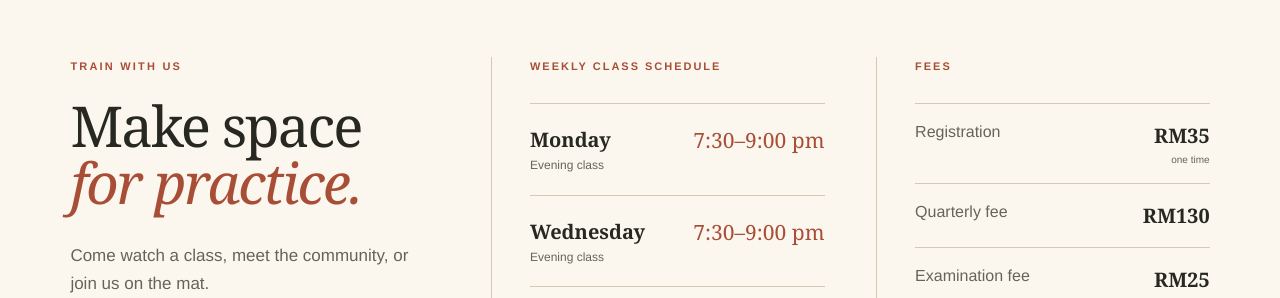
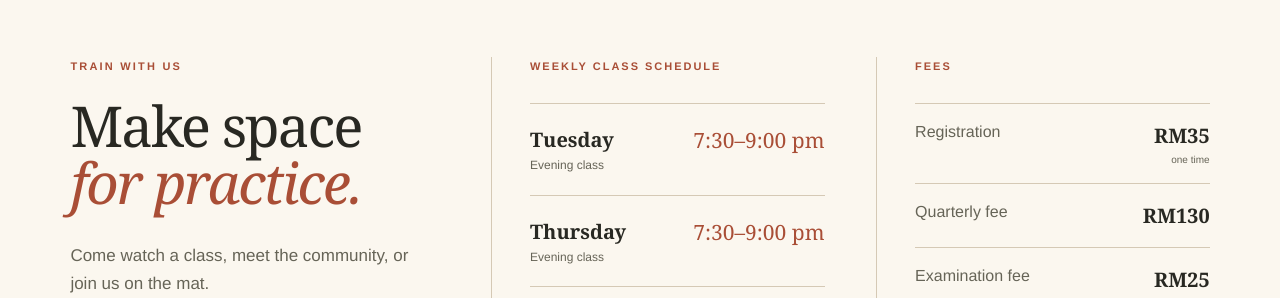
Before and after one commit to reubenyap/seishinkan, a Next.js app: page / in a window 1280 px wide. Shown: the part 3100-3398 px from the top of the page. Built offline with nearby package versions, Linux system fonts and the light colour scheme.

Commit message:
Move evening classes to Tuesday and Thursday

```diff
--- a/app/page.tsx
+++ b/app/page.tsx
@@ -165,11 +165,11 @@
         <div className="schedule-card">
           <p className="card-label">Weekly class schedule</p>
           <div className="schedule-row">
-            <div><strong>Monday</strong><span>Evening class</span></div>
+            <div><strong>Tuesday</strong><span>Evening class</span></div>
             <time>7:30–9:00 pm</time>
           </div>
           <div className="schedule-row">
-            <div><strong>Wednesday</strong><span>Evening class</span></div>
+            <div><strong>Thursday</strong><span>Evening class</span></div>
             <time>7:30–9:00 pm</time>
           </div>
           <div className="schedule-row">
```
